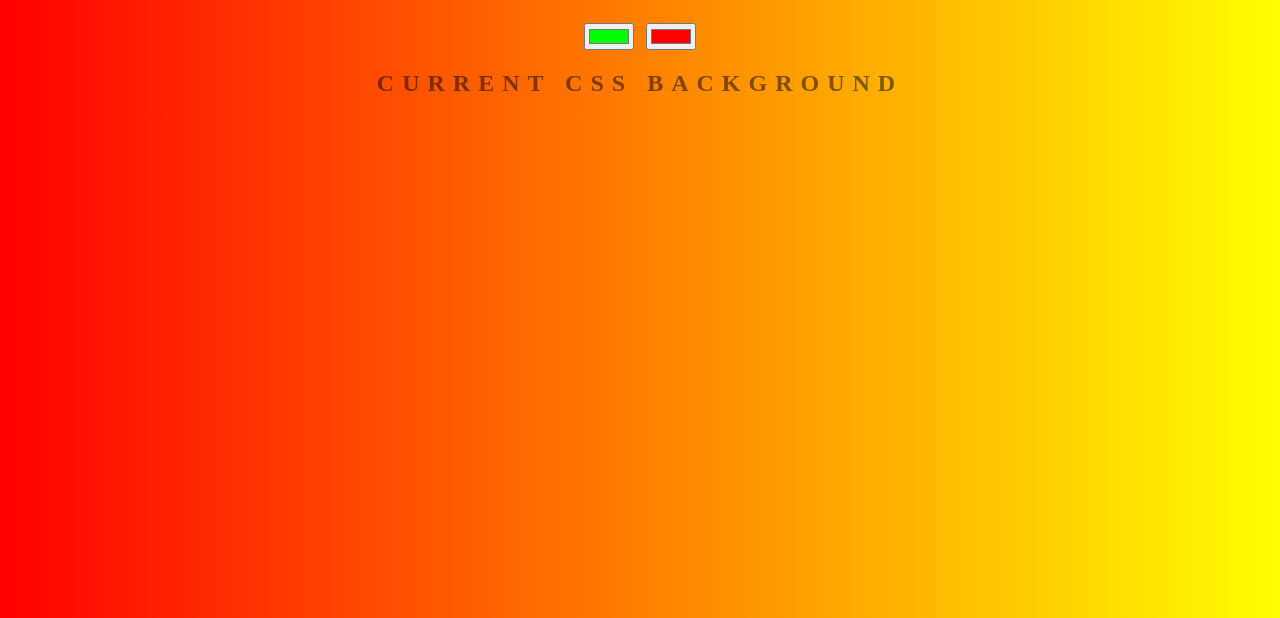
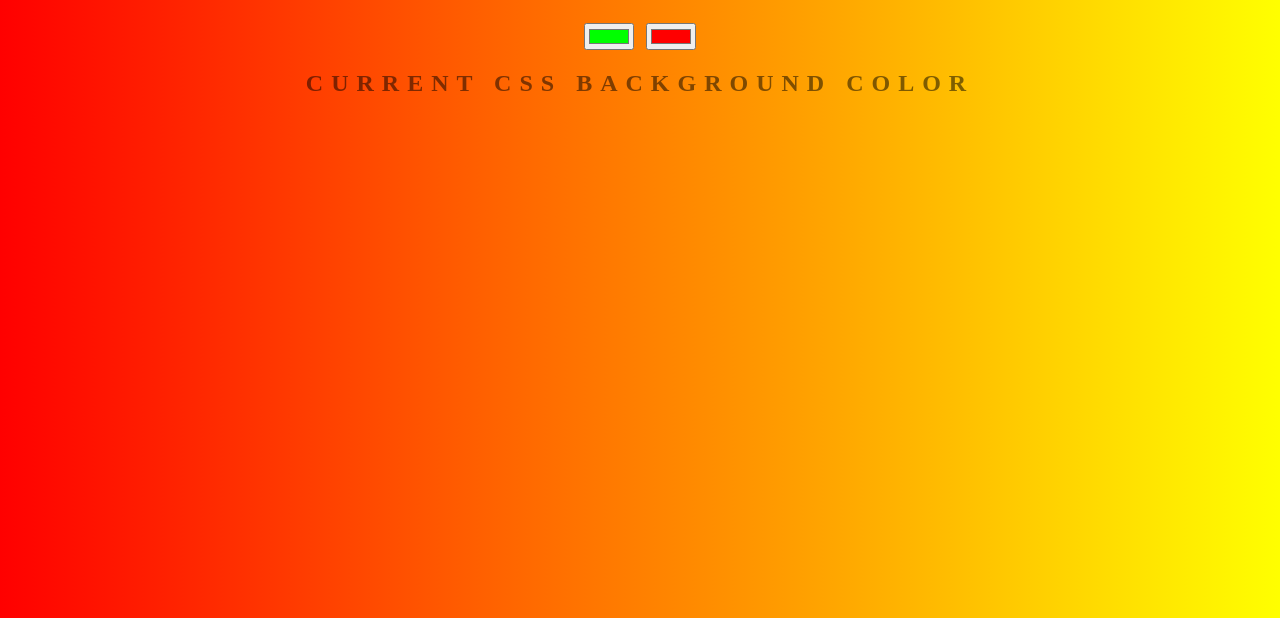
Before and after one commit to MartinDimitrov-zz/bggenerator, a plain HTML site: page index.html in a window 1280 px wide. Shown: the part 182-800 px from the top of the page. Drawn offline with Linux system fonts and the light colour scheme.

Commit message:
h2 text change

```diff
--- a/index.html
+++ b/index.html
@@ -11,7 +11,7 @@
 		<h1>Background generator!!!</h1>
 		<input type="color" name="color1" value="#00ff00">
 		<input type="color" name="color2" value="#ff0000">
-		<h2>Current CSS Background</h2>
+		<h2>Current CSS Background color</h2>
 		<h3></h3>
 		<script type="text/javascript" src="script.js"></script>
 	</body>
```
